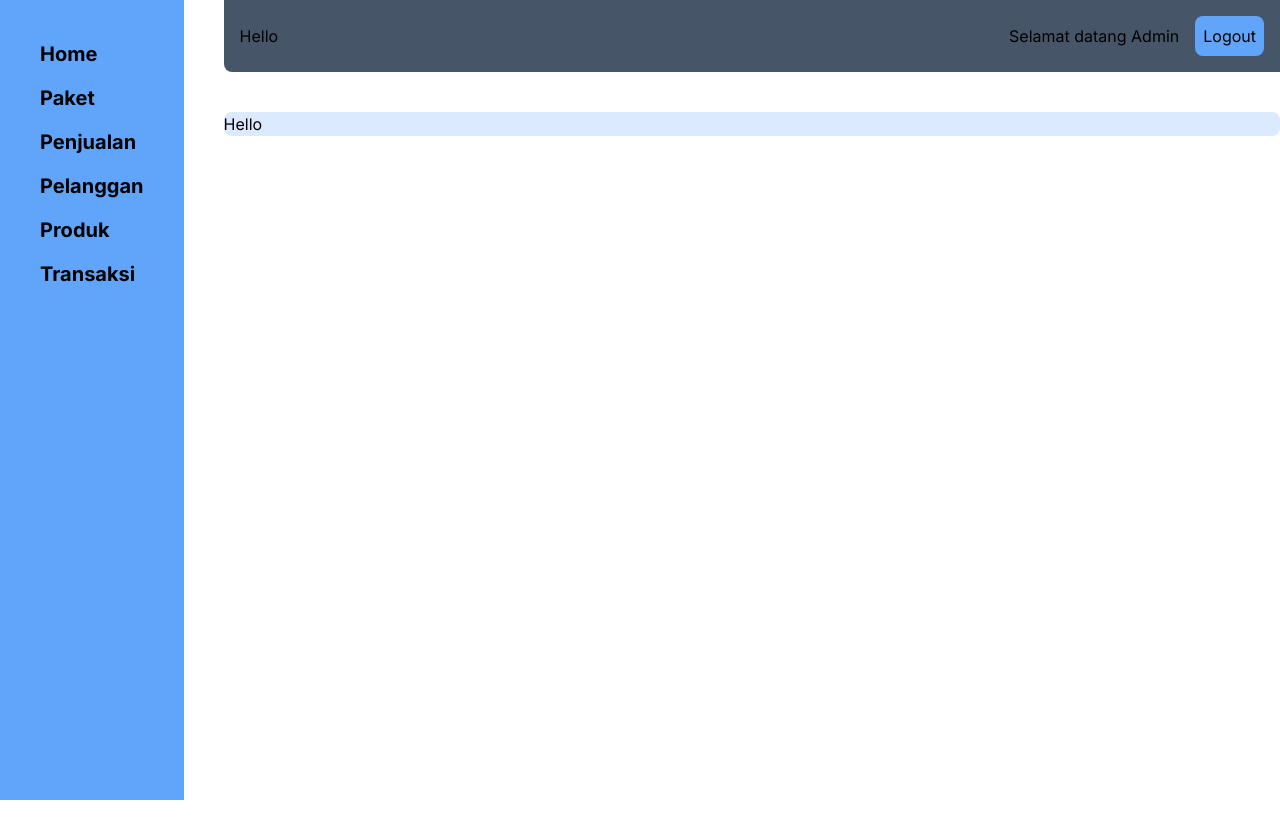
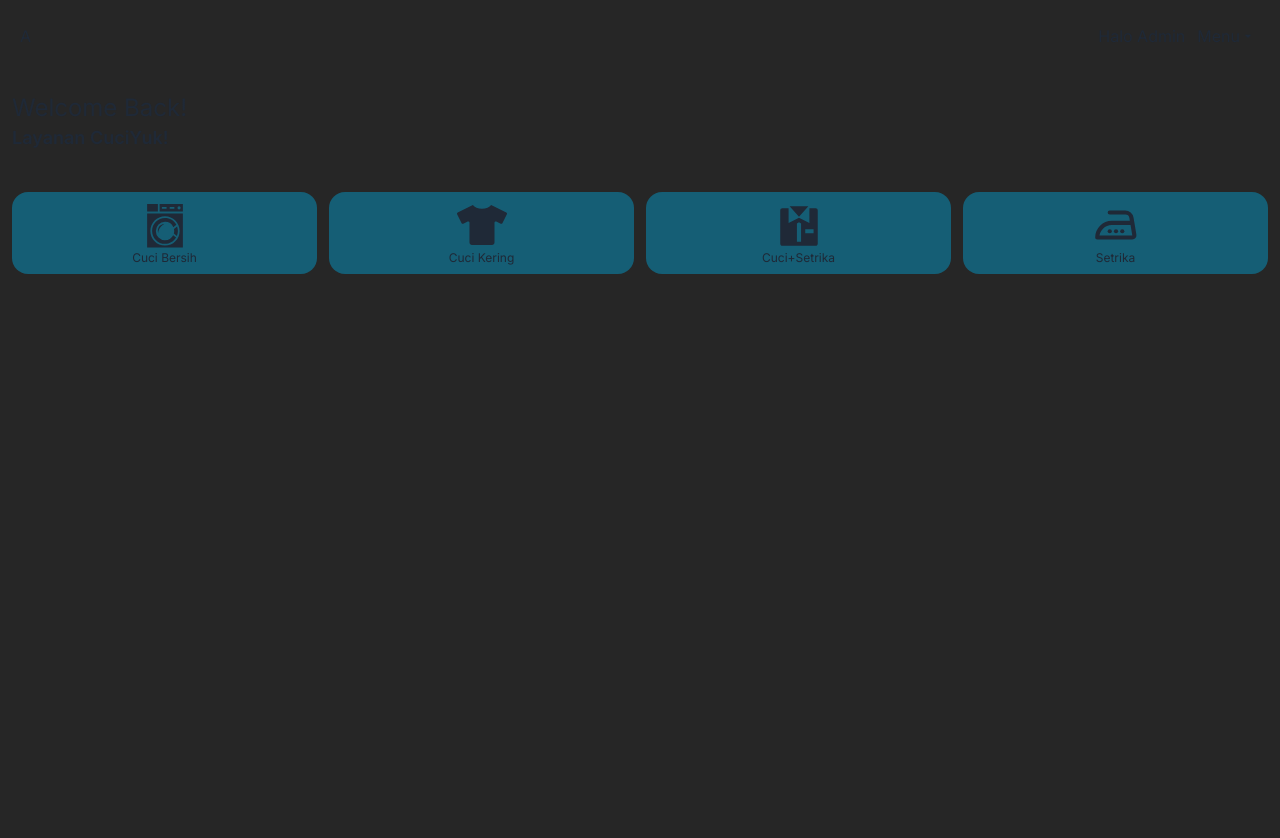
Before and after one commit to rioxiu/laundry-app, a Next.js app: page /dashboard in a window 1280 px wide. Shown: the top 838 px of the page. Before the commit the page ends 800 px from the top, so only its background shows below. Built offline with nearby package versions, Linux system fonts and the light colour scheme; sample sign-in values are in the browser's storage.

Commit message:
fix: new dashboard wrapper

```diff
--- a/package.json
+++ b/package.json
@@ -25,7 +25,9 @@
     "@types/react": "^18",
     "@types/react-dom": "^18",
     "axios": "^1.6.8",
+    "daisyui": "^4.10.2",
     "postcss": "^8",
+    "react-icons": "^5.1.0",
     "tailwindcss": "^3.4.1",
     "typescript": "^5"
   }
--- a/src/app/dashboard/page.tsx
+++ b/src/app/dashboard/page.tsx
@@ -3,6 +3,14 @@
 import DashboardComponents from '@/component/DashboardComponents'
 import { redirect, } from 'next/navigation'
 import React, { Fragment, useEffect } from 'react'
+import { FaTshirt } from 'react-icons/fa'
+import {
+    GiWashingMachine
+} from 'react-icons/gi'
+import { TbIroning3 } from "react-icons/tb";
+import { RiShirtFill } from "react-icons/ri";
+
+
 
 const DashboardPage = () => {
 
@@ -14,9 +22,33 @@ const DashboardPage = () => {
     })
     return (
         <DashboardComponents>
-            <div className='bg-blue-100 rounded-lg'>
-                <span>Hello</span>
-            </div>
+            <article className=''>
+                <section className='rounded-lg mx-3 my-5'>
+                    <div className='flex flex-col'>
+                        <span className='text-2xl'>Welcome Back!</span>
+                        <span className='text-lg font-semibold'>Layanan CuciYuk!</span>
+                    </div>
+                    <div className=' grid grid-cols-4 gap-3 mt-10'>
+                        <div className='bg-cyan-800 p-2 card flex flex-col items-center justify-center'>
+                            <GiWashingMachine size={50} className='w-50 h-50 justify-self-center' />
+                            <span className='text-xs'>Cuci Bersih </span>
+                        </div>
+                        <div className='bg-cyan-800 p-2 card flex flex-col items-center justify-center'>
+                            <FaTshirt size={50} className='w-50 h-50 justify-self-center' />
+                            <span className='text-xs'>Cuci Kering </span>
+                        </div>
+                        <div className='bg-cyan-800 p-2 card flex flex-col items-center justify-center'>
+                            <RiShirtFill size={50} className='w-50 h-50 justify-self-center' />
+                            <span className='text-xs'>Cuci+Setrika </span>
+                        </div>
+                        <div className='bg-cyan-800 p-2 card flex flex-col items-center justify-center'>
+                            <TbIroning3 size={50} className='w-50 h-50 justify-self-center' />
+                            <span className='text-xs'>Setrika </span>
+                        </div>
+
+                    </div>
+                </section>
+            </article>
         </DashboardComponents>
     )
 }
--- a/src/app/layout.tsx
+++ b/src/app/layout.tsx
@@ -16,7 +16,7 @@ export default function RootLayout({
 }>) {
   return (
     <html lang="en">
-      <body className={`${inter.className} bg`}>{children}</body>
+      <body className={`${inter.className} bg-neutral-800`}>{children}</body>
     </html>
   );
 }
--- a/src/app/page.tsx
+++ b/src/app/page.tsx
@@ -29,11 +29,9 @@ const Home: React.FC = () => {
     fetchURL()
   }, [])
 
-
-
   const handleLogin = useCallback(async () => {
     try {
-      const res = await fetch(`${process.env.NEXT_PUBLIC_API_URI}/v1/login`, {
+      const res = await fetch(`${process.env.NEXT_PUBLIC_API_URI}/v1/api/login`, {
         method: 'POST',
         headers: {
           'Content-Type': 'application/json'
--- a/src/component/DashboardComponents.tsx
+++ b/src/component/DashboardComponents.tsx
@@ -1,31 +1,49 @@
-import React, { FC, Fragment } from 'react'
+'use client'
+import { redirect } from 'next/dist/server/api-utils'
+import { useRouter } from 'next/navigation'
+import React, { FC, Fragment, MouseEventHandler, ReactElement } from 'react'
+import { MdArrowDropDown } from 'react-icons/md'
+
+
 
 type DashboardComponentsProps = {
     children: React.ReactNode
 }
 
 const DashboardComponents: FC<DashboardComponentsProps> = ({ children }) => {
+    const router = useRouter()
+
+    const handleLogout = (e: React.MouseEvent<HTMLButtonElement>) => {
+        e.preventDefault()
+        localStorage.removeItem('jsonwebtoken')
+        sessionStorage.removeItem('jsonwebtoken')
+        router.push('/')
+        alert('succes logout')
+    }
     return (
         <>
+            <header className='grid justify-between  items-center grid-cols-2 p-5 bg-neutral-800'>
+                <span>A</span>
+                <div className='justify-self-end gap-2 items-center flex flex-row'>
+                    <span>Halo Admin</span>
+                    <div className='dropdown dropdown-bottom'>
+                        <button tabIndex={0} className=' hover:bg-neutral-700 p-1 rounded-lg flex flex-row items-center' >
+                            Menu
+                            <MdArrowDropDown />
+                        </button>
+                        <ul tabIndex={0} className='dropdown-content menu bg-neutral-900 rounded-lg p-2 flex flex-col gap-4 z-[1'>
+                            <li>Product</li>
+                            <li>Tagihan</li>
+                            <li></li>
+                        </ul>
+                    </div>
+                </div>
+
+
+            </header>
             <div className='flex flex-row min-h-screen w-full gap-10'>
-                <aside className='flex justify-center  p-10 bg-blue-400'>
-                    <ul className='flex gap-4 flex-col'>
-                        <a href='' className='text-xl font-bold'>Home</a>
-                        <a href='' className='text-xl font-bold'>Paket</a>
-                        <a href='' className='text-xl font-bold'>Penjualan</a>
-                        <a href='' className='text-xl font-bold'>Pelanggan</a>
-                        <a href='' className='text-xl font-bold'>Produk</a>
-                        <a href='' className='text-xl font-bold'>Transaksi</a>
-                    </ul>
-                </aside>
                 <main className='flex flex-col w-full gap-10 '>
-                    <header className='bg-slate-600 p-4 items-center rounded-bl-lg flex justify-between gap-10'>
-                        <span>Hello</span>
-                        <div className='flex flex-row gap-4 items-center'>
-                            <span>Selamat datang Admin</span>
-                            <button className='bg-blue-400 p-2 rounded-lg'>Logout</button>
-                        </div>
-                    </header>
+
                     {children}
                 </main>
             </div>
--- a/tailwind.config.ts
+++ b/tailwind.config.ts
@@ -34,7 +34,7 @@ const config = {
       },
     },
   },
-  plugins: [require("tailwindcss-animate")],
+  plugins: [require("daisyui")],
 } satisfies Config
 
 export default config
```
Also changed, not shown: 1 other file (tests, documents, lock files or other folders).
